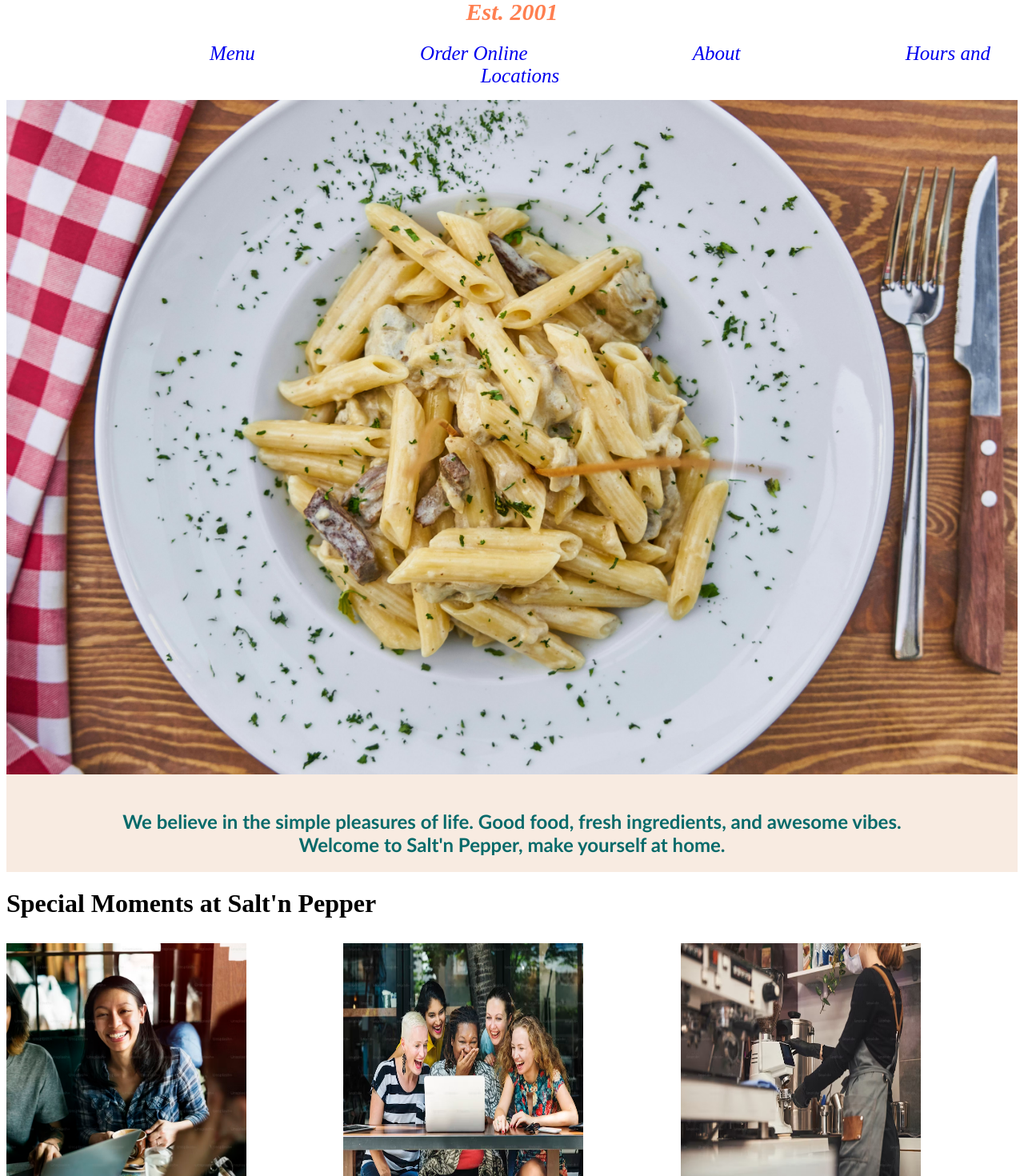
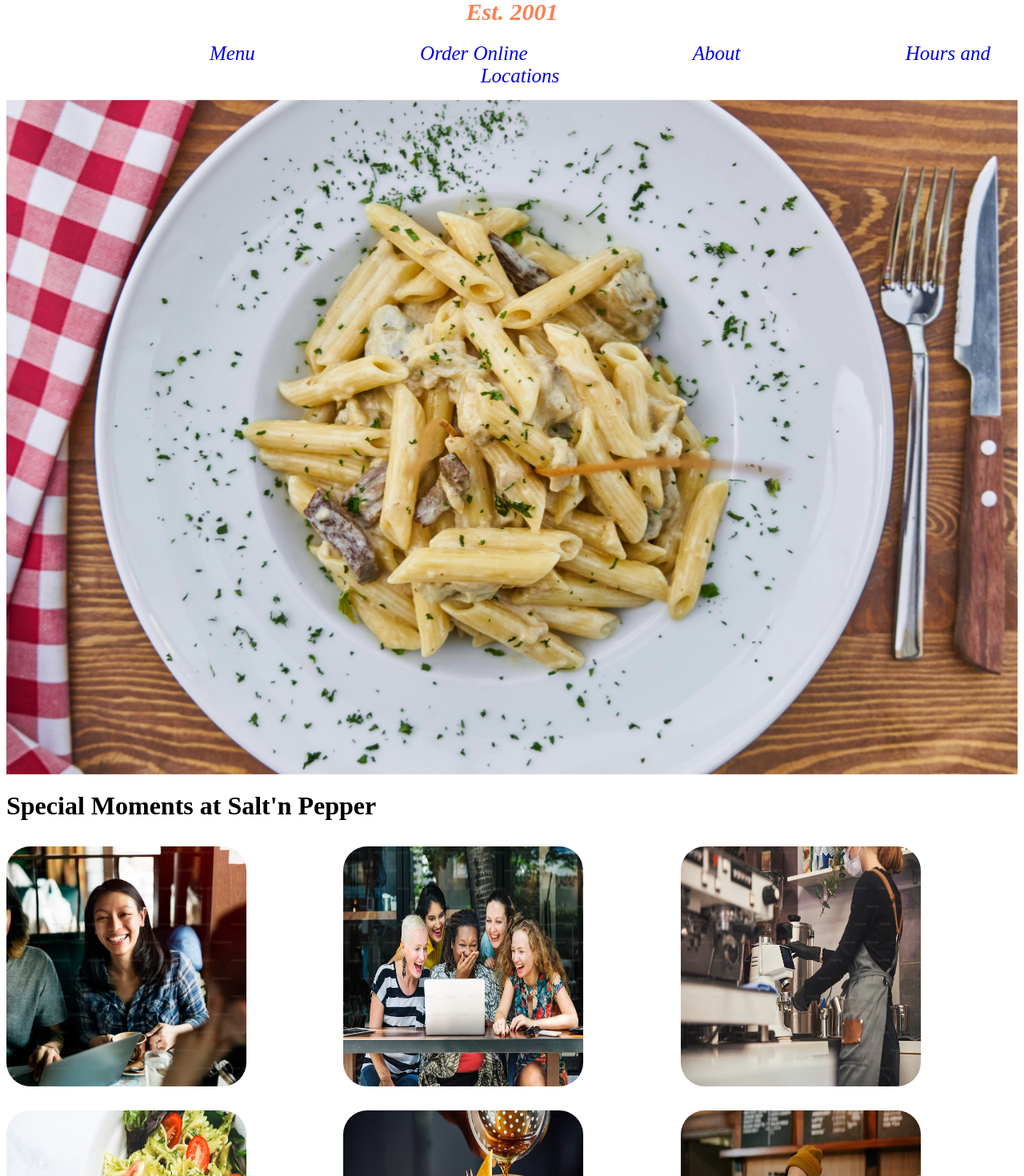
Before and after one commit to shriyatanwar/cafe, a React (Create React App) app: page / in a window 1280 px wide. Shown: the part 200-1670 px from the top of the page at 80% size. Built offline with nearby package versions, Linux system fonts and the light colour scheme.

Commit message:
new image effect

```diff
--- a/src/App.css
+++ b/src/App.css
@@ -51,6 +51,7 @@ ul li{
   height: 300px;
   margin-top: 10px;
   margin-bottom: 20px;
+  border-radius: 30px;
 }
 .special{
   align-items: center;
@@ -60,5 +61,5 @@ ul li{
 }
 
 .imgS :hover{
-  box-shadow: 5px b;
+  box-shadow: 5px blanchedalmond;
 }
--- a/src/home.css
+++ b/src/home.css
@@ -1,11 +1,40 @@
-.description{
+.description {
   text-align: center;
-    font-family: 'Gill Sans', 'Gill Sans MT', Calibri, 'Trebuchet MS', sans-serif;
+  font-family: "Gill Sans", "Gill Sans MT", Calibri, "Trebuchet MS", sans-serif;
   color: rgb(7, 106, 106);
   padding: 20px;
+  transition: 0.5s ease;
+  opacity: 0;
+  position: absolute;
+  top: 50%;
+  left: 50%;
+  transform: translate(-50%, -50%);
+  -ms-transform: translate(-50%, -50%);
 }
 
-  .image1{
+.image1 {
   width: 100%;
-    height: 80%;
+  height: 50%;
+  opacity: 1;
+  display: block;
+  height: auto;
+  transition: 0.5s ease;
+  backface-visibility: hidden;
 }
+.body {
+  position: relative;
+}
+
+.body:hover .image1 {
+  opacity: 0.3;
+}
+
+.body:hover .description {
+  opacity: 1;
+}
+.text {
+  background-color: #4caf50;
+  color: white;
+  font-size: 16px;
+  padding: 16px 32px;
+}
--- a/src/home.js
+++ b/src/home.js
@@ -6,14 +6,19 @@ import Diamond from './image1.jpg'
 function Home(){
     return(
         <div class="body">
-            <div>
+
         <img class="image1" src={Diamond}></img>
+
+      <div class="description">
+        <div class="text">  We believe in the simple pleasures of life.
+      Good food, fresh ingredients, and awesome vibes.<br></br>
+      Welcome to Salt'n Pepper, make yourself at home.
       </div>
-      <h2 class="description"> We believe in the simple pleasures of life.
-      Good food, fresh ingredients, and awesome vibes.<br></br>
-      Welcome to Salt'n Pepper, make yourself at home.</h2>
+      </div>
 
-        </div>
+      </div>
+
+
 
 
     )
--- a/src/success.js
+++ b/src/success.js
@@ -2,7 +2,9 @@ import image from "./download.png"
 
 function Logged(){
     return(
-        <div>
+        <div style={{
+            background:"brown"
+        }}>
             <center>
             <h1 class="headinghere"> Welcome to salt n pepper group </h1>
             <h1> Use code "SALTNPEPPER20"</h1>
```
Lines whose indentation alone changed are shown as unchanged.
